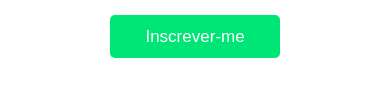
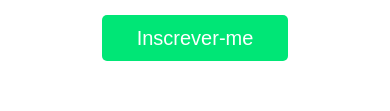
Before and after one commit to davidsidor/Desafios, a plain HTML site: page Responsivo/index.html in a window 390 px wide. Shown: the part 564-675 px from the top of the page. Drawn offline with Linux system fonts and the light colour scheme.

Commit message:
responsivo finalizado

```diff
--- a/Responsivo/css/style.css
+++ b/Responsivo/css/style.css
@@ -113,6 +113,27 @@ nav.menu li.botao:hover{
     max-width: 560px;
 }
 
+.secao .btn{
+    text-decoration: none;
+    font-size: 20px;
+    background-color: #00e676;
+    color: white;
+    padding: 12px 35px;
+    border-radius: 5px;
+}
+
+.secao .animation{
+    background-image: linear-gradient(45deg, #ff5722 50%, transparent 50%);
+    background-position: 99%;
+    background-size: 400%;
+    transition: 500ms ease-in-out;
+}
+
+.animation:hover {
+    background-position: 0;
+}
+
+/*
 .parte-1 a{
     text-decoration: none;
     font-size: 20px;
@@ -125,7 +146,7 @@ nav.menu li.botao:hover{
 .parte-1 a:hover{
     background-color: #ff5722;
     transition: 0.6s;
-}
+} */
 
 .parte-2{
     float: right;
--- a/Responsivo/index.html
+++ b/Responsivo/index.html
@@ -40,7 +40,7 @@
                     <h1 class="titulo-1">Eles estão vindo</h1>
                     <h1 class="titulo-2">Esteja preparado</h1>
                     <h3>Inscreva-se agora para fazer parte da lista</h3>
-                    <a href="https://www.youtube.com/watch?v=E-7qra5xs6E">Inscrever-me</a>
+                    <a href="https://www.youtube.com/watch?v=E-7qra5xs6E" class="btn animation">Inscrever-me</a>
                 </div>
             </div>
 
```
